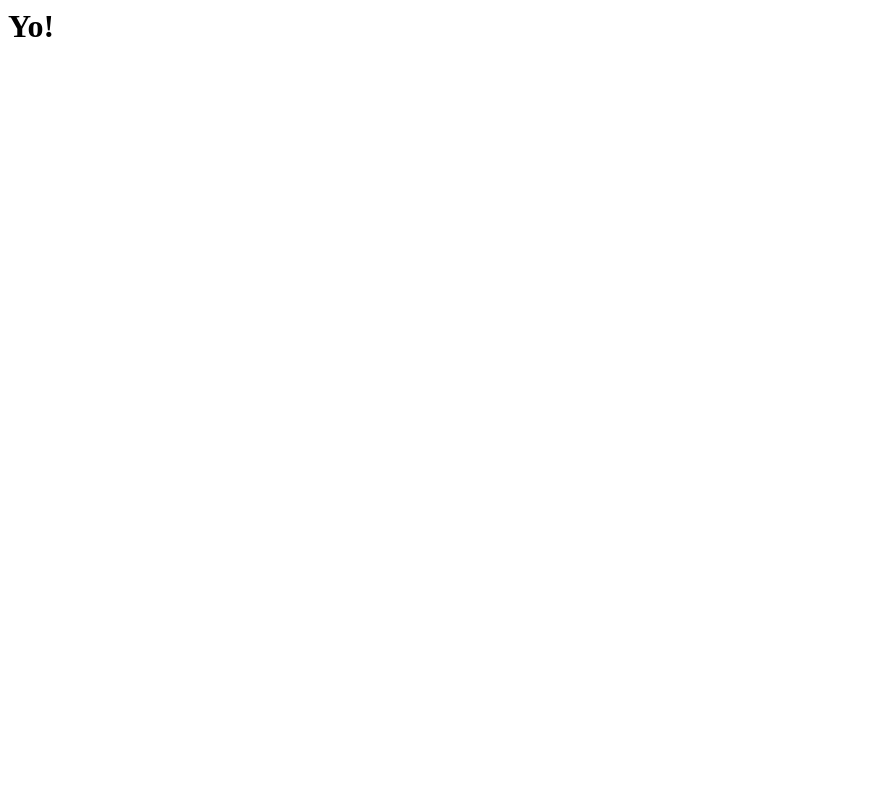
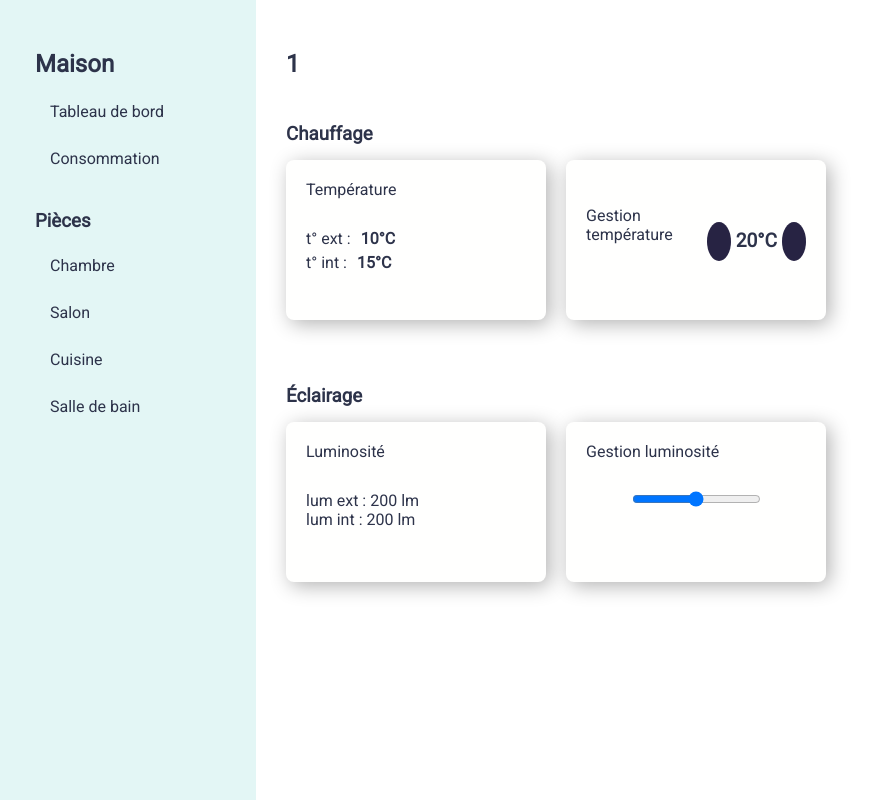
Before and after one commit to ton-s/INFOM453-project-app, a Django app: page /room/1/ in a window 1280 px wide. Before the commit the part shown is almost empty. Shown: the whole page, without its empty margins (0-891 px from the left). Run offline with Django 4.2, Linux system fonts and the light colour scheme.

Commit message:
interface update

```diff
--- /dev/null
+++ b/src/rooms/templates/rooms/room.html
@@ -0,0 +1,45 @@
+{% extends 'base.html' %}
+
+{% block content %}
+    <div id="heating">
+        <p class="title-2">Chauffage</p>
+        <div>
+            <div class="block">
+                <div class="title-block"><i class="fa-regular fa-clipboard"></i> Température</div>
+                <div class="data-block">
+                    <p id="temp-ext">t° ext :<span>10°C</span></p>
+                    <p id="temp-int">t° int :<span>15°C</span></p>
+                </div>
+            </div>
+            <div class="block">
+                <div class="title-block"><i class="fa-solid fa-temperature-three-quarters"></i> Gestion température
+                </div>
+                <div class="data-block" style="text-align: center">
+                    <a href="" class="btn-heating"><i class="fa-solid fa-plus"></i></a>
+                    <span id="temp-value">20°C</span>
+                    <a href="" class="btn-heating"><i class="fa-solid fa-minus"></i></a>
+                </div>
+            </div>
+        </div>
+    </div>
+
+    <div id="lighting">
+        <p class="title-2">Éclairage</p>
+        <div>
+            <div class="block">
+                <div class="title-block"><i class="fa-regular fa-clipboard"></i> Luminosité</div>
+                <div class="data-block">
+                    <p>lum ext : <span>200 lm</span></p>
+                    <p>lum int : <span>200 lm</span></p>
+                </div>
+            </div>
+            <div class="block">
+                <div class="title-block"><i class="fa-solid fa-lightbulb"></i> Gestion luminosité</div>
+                <div class="data-block" style="text-align: center">
+                    <input type="range" min="0" max="100" value="50"/>
+                </div>
+            </div>
+        </div>
+    </div>
+
+{% endblock %}
--- a/src/rooms/views.py
+++ b/src/rooms/views.py
@@ -1,6 +1,6 @@
-from django.shortcuts import render, HttpResponse
+from django.shortcuts import render
 
 def room(request, room_name):
 
 
-    return HttpResponse("<h1>Yo!</h1>")
+    return render(request, 'rooms/room.html', context={'room': room_name})
--- a/src/static/css/style.css
+++ b/src/static/css/style.css
@@ -6,6 +6,7 @@
     --color-txt: #2d334a;
     --color-btn: #ffd803;
     --color-background: #e3f6f5;
+    --color-white: #fffffe;
 }
 
 * {
@@ -21,7 +22,7 @@ a {
 }
 
 
-.btn:hover {
+.btn:hover, .active-link {
     background-color: var(--color-btn);
     color: white;
     border-radius: 8px;
@@ -38,6 +39,7 @@ a {
     font-weight: 600;
     color: var(--color-txt);
 }
+
 
 /**** BASE ****/
 
@@ -191,7 +193,7 @@ nav a span {
 }
 
 .widget {
-    background-color: #fffffe;
+    background-color: var(--color-white);
     height: 25vh;
     width: 550px;
     margin-bottom: 30px;
@@ -211,3 +213,76 @@ nav a span {
 .widget span {
     color: var(--color-txt);
 }
+
+/**** ROOMS ****/
+
+.block {
+    background-color: var(--color-white);
+    color: var(--color-txt);
+    height: 20vh;
+    width: 260px;
+    padding: 20px;
+    border-radius: 8px;
+    box-shadow: 4px 4px 20px rgba(0, 0, 0, 0.3);
+    margin-right: 20px;
+    margin-bottom: 20px;
+}
+
+.title-block {
+    margin-bottom: 30px;
+}
+
+
+#heating, #lighting {
+    margin-top: 45px;
+}
+
+#heating > div, #lighting > div {
+    display: flex;
+}
+
+#heating .title-2, #lighting .title-2 {
+    margin-bottom: 15px;
+}
+
+@media screen and (max-width: 1100px) {
+    #heating > div, #lighting > div {
+        display: block;
+    }
+}
+
+/* HEATING */
+
+.btn-heating {
+    background: var(--color-headline);
+    color: white;
+    padding: 10px 12px 10px;
+    border-radius: 50%;
+    transition: 0.8s ease;
+}
+
+.btn-heating:hover {
+    opacity: 0.6;
+}
+
+.block:has(.btn-heating) {
+    display: flex;
+    align-items: center;
+}
+
+#temp-ext, #temp-int {
+    margin-bottom: 5px;
+}
+
+#temp-ext span, #temp-int span {
+    margin: 0 10px 0;
+    font-weight: 900;
+}
+
+#temp-value {
+    font-size: 1.2rem;
+    margin: 0 5px 0;
+    font-weight: 900;
+}
+
+/* LIGHTING */
--- a/src/templates/base.html
+++ b/src/templates/base.html
@@ -23,11 +23,11 @@
             <div id="burger-menu-close"><i class="fa-solid fa-xmark fa-lg"></i></div>
             <p class="title">Maison</p>
             <nav>
-                <a class="btn" href="">
+                <a class="btn {% if request.resolver_match.url_name == 'index' %} active-link {% endif %}" href="{% url 'index' %}">
                     <i class="fa-solid fa-house fa-fw"></i>
-                    <span>Accueil</span>
+                    <span>Tableau de bord</span>
                 </a>
-                <a class="btn" href="">
+                <a class="btn {% if request.resolver_match.url_name == 'consommation' %} active-link {% endif %}" href="">
                     <i class="fa-solid fa-chart-simple fa-faw"></i>
                     <span>Consommation</span>
                 </a>
@@ -35,19 +35,19 @@
 
             <p class="title-2">Pièces</p>
             <nav id="nav-room">
-                <a class="btn" href="">
+                <a class="btn {% if request.resolver_match.kwargs.room_name == 'chambre' %} active-link {% endif %}" href="">
                     <i class="fa-solid fa-bed fa-fw"></i>
                     <span>Chambre</span>
                 </a>
-                <a class="btn" href="">
+                <a class="btn {% if request.resolver_match.kwargs.room_name == 'salon' %} active-link {% endif %}" href="">
                     <i class="fa-solid fa-couch fa-fw"></i>
                     <span>Salon</span>
                 </a>
-                <a class="btn" href="">
+                <a class="btn {% if request.resolver_match.kwargs.room_name == 'cuisine' %} active-link {% endif %}" href="">
                     <i class="fa-solid fa-utensils fa-fw"></i>
                     <span>Cuisine</span>
                 </a>
-                <a class="btn" href="">
+                <a class="btn {% if request.resolver_match.kwargs.room_name == 'salle de bain' %} active-link {% endif %}" href="">
                     <i class="fa-solid fa-bath fa-faw"></i>
                     <span>Salle de bain</span>
                 </a>
@@ -56,7 +56,14 @@
 
         <div id="content">
             <div id="burger-menu-open"><i class="fa-solid fa-bars fa-lg"></i></div>
-            <p class="title">Accueil</p>
+            <p class="title">{% if not request.resolver_match.kwargs %}
+                Tableau de bord
+                {% else %}
+                {{ request.resolver_match.kwargs.room_name|capfirst }}
+            {% endif %}
+
+
+            </p>
             {% block content %}{% endblock %}
         </div>
     </div>
```
Also changed, not shown: src/core/templates/core/home.html (+8 -15 lines), src/core/views.py (+7 -1 lines).
